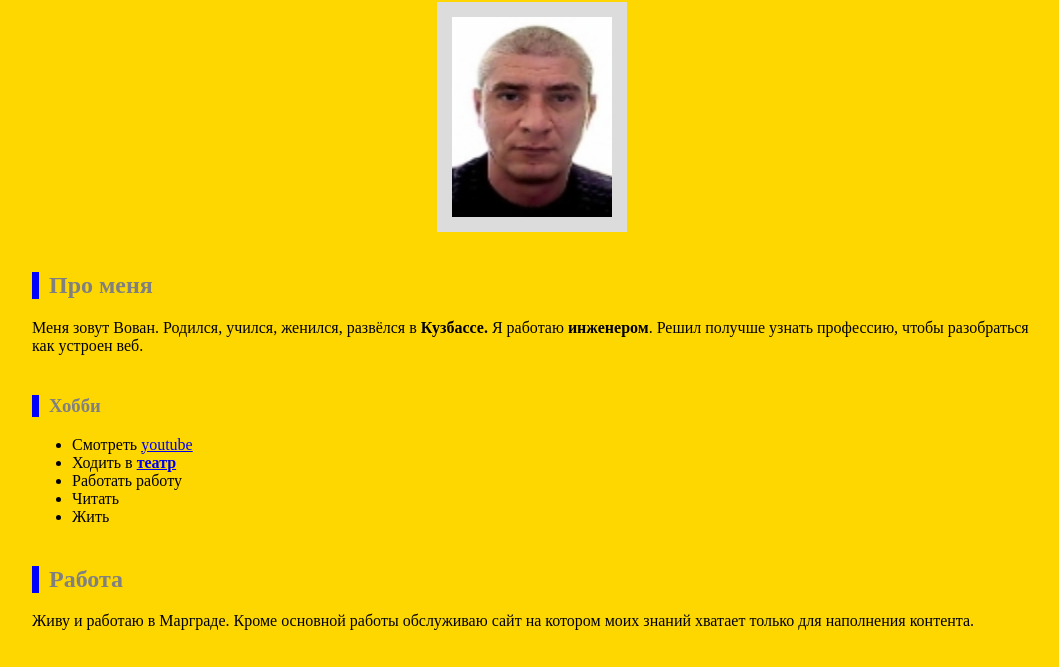
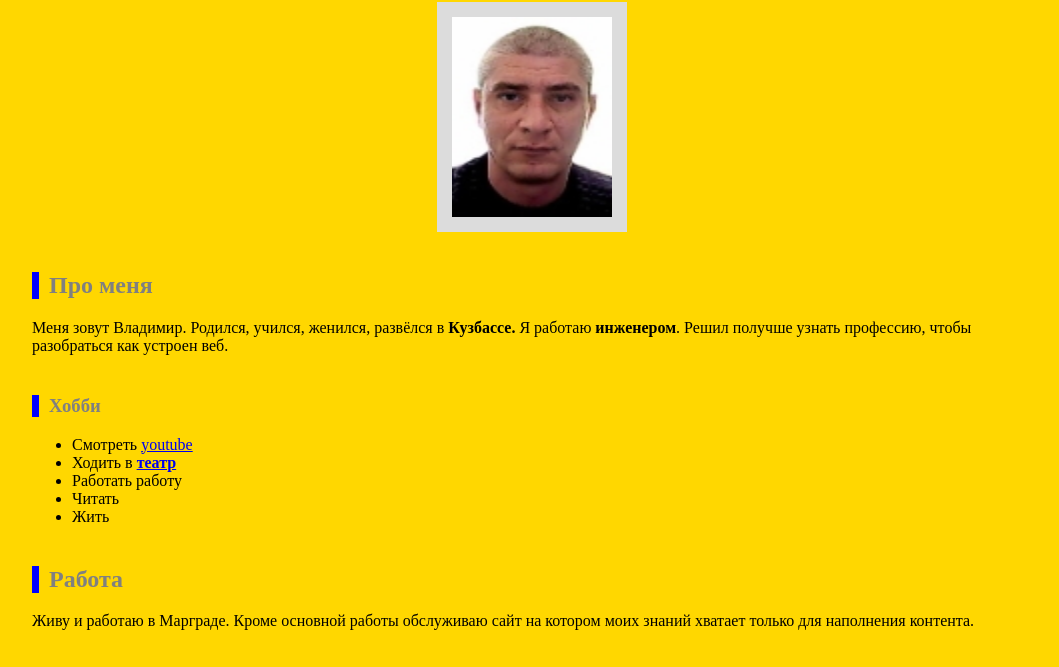
Before and after one commit to Vladimir-Gurkin/Vladimir-Gurkin, a plain HTML site: page vizitca_stily-1.html in a window 1280 px wide. Shown: the part 117-784 px from the top of the page, without its empty margins (108-1167 px from the left). Drawn offline with Linux system fonts and the light colour scheme.

Commit message:
new name

```diff
--- a/vizitca_stily-1.html
+++ b/vizitca_stily-1.html
@@ -15,7 +15,7 @@
     <h1 class="title"> Гуркин Владимир Сергеевич</h1>
     <img class="img-wrapper" src="./images/Gurkin.jpg" alt="Моя морда" width="160" height="200">
     <h2 class="subtitle" id="about"> Про меня</h2>
-    <p>Меня зовут Вован. Родился, учился, женился, развёлся в <strong>Кузбассе.</strong> Я работаю <strong>инженером</strong>. Решил получше узнать профессию, чтобы разобраться как устроен веб.</p>
+    <p>Меня зовут Владимир. Родился, учился, женился, развёлся в <strong>Кузбассе.</strong> Я работаю <strong>инженером</strong>. Решил получше узнать профессию, чтобы разобраться как устроен веб.</p>
     <h3 class="subtitle" id="hobby"> Хобби</h3>
     <ul>
         <li>Смотреть <a href="http://www.youtube.com/">youtube</a></li>
```
